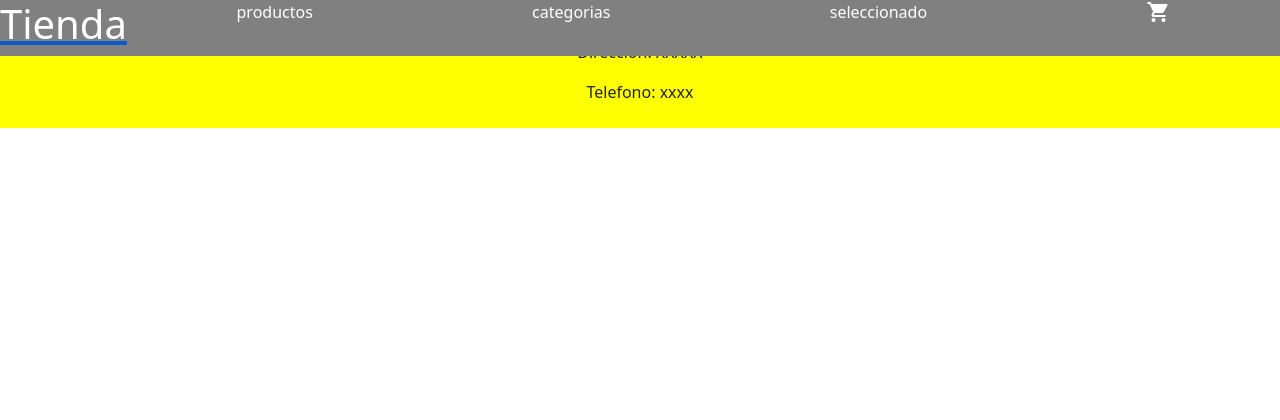
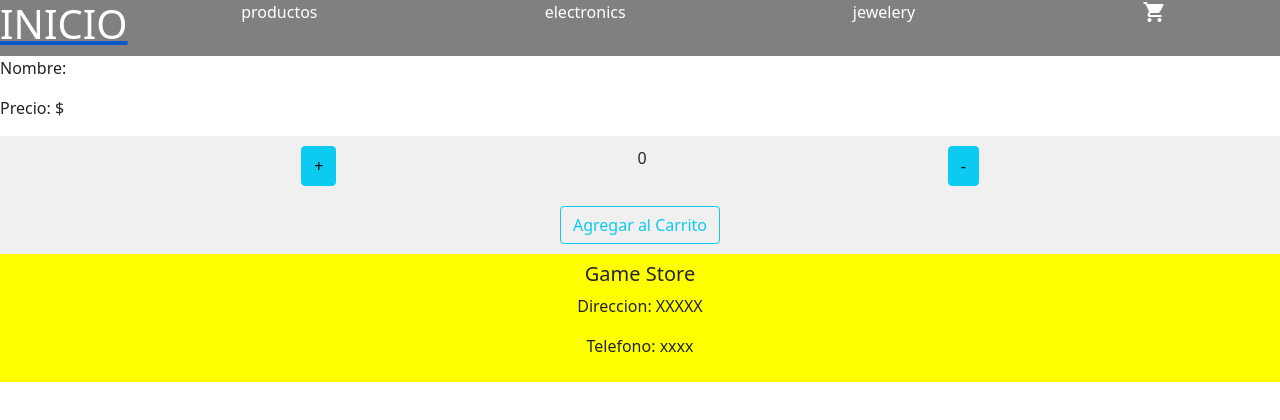
Before and after one commit to vueno1/my-app-Ueno, a React (Create React App) app: page /producto/1 in a window 1280 px wide. Shown: the top 420 px of the page. Built offline with nearby package versions, Linux system fonts and the light colour scheme; no server answers.

Commit message:
probando las rutas y links

```diff
--- a/src/App.js
+++ b/src/App.js
@@ -3,6 +3,7 @@
 import Header from "./componentes/header/Header" //COMPONENTE
 import Footer from "./componentes/footer/Footer" //COMPONENTE
 import Home from "./Home";
+import Carrito from "./Carrito";
 
 import ItemListContainer from "./componentes/main/ItemListContainer"; // COMPONENTE
 import ItemDetailContainer from "./componentes/main/details/ItemDetailContainer";
@@ -17,11 +18,12 @@ import 'bootstrap/dist/css/bootstrap.min.css';
 
 const App = () => {
 
+
     const links = [
 
         {href: "/productos", name:"productos", id:1}, //link para todos los productos
-        {href: "/categoria", name:"categorias", id:2}, //link para electronicas
-        {href: "/categoria/id", name:"seleccionado", id:3}, // link para jewelery
+        {href: "/categoria/electronics", name:"electronics", id:2}, //link para electronicas
+        {href: "/categoria/jewelery", name:"jewelery", id:3}, // link para jewelery
     ]
 
 
@@ -33,8 +35,9 @@ const App = () => {
                 <Routes>
                     <Route path= "/" element={<Home/>} />
                     <Route path= "/productos" element={<ItemListContainer nombre={"E-COMMERCE"}/>} />
-                    <Route path= "/categoria" element={<ItemListContainer nombre={"E-COMMERCE"}/>} />
-                    <Route path= "/categoria/id" element={<ItemDetailContainer/>} />
+                    <Route path= "/categoria/:id" element={<ItemListContainer nombre={"E-COMMERCE"}/>} />
+                    <Route path= "/producto/:id" element={<ItemDetailContainer/>} />
+                    <Route path= "/carrito" element= {<Carrito/>} />
                 </Routes>
 
                 <Footer/>
--- /dev/null
+++ b/src/Carrito.js
@@ -0,0 +1,17 @@
+import React from 'react'
+
+function Carrito() {
+
+
+    return (
+
+
+        <div className='carrito'>
+
+            soy carrito
+
+        </div>
+    )
+}
+
+export default Carrito
--- a/src/componentes/header/Header.js
+++ b/src/componentes/header/Header.js
@@ -13,7 +13,7 @@ const Header = ({links}) => {
         <>
             <header className= "header">
 
-                <NavLink to="/productos"><h1>Tienda</h1></NavLink>
+                <NavLink to="/"><h1>INICIO</h1></NavLink>
 
                 {/*//////
                 COMPONENTE
--- a/src/componentes/main/Item.js
+++ b/src/componentes/main/Item.js
@@ -1,8 +1,8 @@
 import React from 'react'
-
+import {Link} from "react-router-dom"
 
 //recibo los props del padre → "articulo y precio"
-function Item({articulo, precio, image}) {
+function Item({item}) {
 
 
     return (
@@ -12,11 +12,12 @@ function Item({articulo, precio, image}) {
             {/* y los muestro en el DOM */}
                 <div className='styleItem'>
                     <div>
-                        <img src={image} alt="" />
+                        <img src={item.image} alt="" />
                     </div>
-                    <p> {articulo} </p>
-                    <p> USD {precio} </p>
-                    <button>+agregar</button>
+                    <p> {item.title} </p>
+                    <p> USD {item.price} </p>
+
+                    <Link to={`/producto/${item.id}`}>agregar</Link>
 
                 </div>
 
--- a/src/componentes/main/ItemList.js
+++ b/src/componentes/main/ItemList.js
@@ -1,5 +1,7 @@
 import React from 'react'
 import Item from './Item'
+
+//--------------------------------------------------------------------------------------------
 
 //ItemList recibe como prop → "propiedad"
 function ItemList({propiedad}) {
@@ -9,11 +11,11 @@ function ItemList({propiedad}) {
         <>
 
             {/* uso metodo .map para recorrer mi array y divisar propiedades */}
-            {propiedad.map ( (a) => (
+            {propiedad.map ( (item, index ) => (
 
                 //le agrego una Key unica para idenfiticar cada articulo.
                 //envio los props para el componente Item
-                <Item key={a.id} articulo={a.title} precio={a.price} image={a.image} />
+                <Item key={index} item={item} />
 
             ))}
 
--- a/src/componentes/main/ItemListContainer.js
+++ b/src/componentes/main/ItemListContainer.js
@@ -5,10 +5,13 @@ import React from 'react' //REACT
 import {useState, useEffect} from 'react'
 import ItemList from './ItemList'
 
+import { useParams } from 'react-router-dom'
+
 
 //----------------------------------------------------------------------------------
 function ItemListContainer({nombre}) {
 
+    const {id} = useParams ()
 
     //defino variables cargando, comienza en estado true.
     const [cargando, setCargando] = useState (true)
--- a/src/componentes/main/details/ItemDetail.js
+++ b/src/componentes/main/details/ItemDetail.js
@@ -1,38 +1,26 @@
-import React from 'react'
-import ItemCount from '../ItemCount'
+import ItemCount from "../ItemCount"
 
-function ItemDetail({producto}) {
+const ItemDetail = ({producto}) => {
 
     console.log (producto)
 
-     //funcion para mostrar cantidad de productos.
-     const onAdd = (cantidad) => {
-        console.log ( `el carrito tiene ${cantidad} productos` )
+    //const [mostrar,setMostrar] = useState(true)
+
+    const onAdd = (cantidad)=>{
+        console.log("Soy onAdd desde ItemListContainer")
+        console.log("Cantidad de items: " + cantidad)
+        //setCantidad(cantidad)
     }
 
-    return (
+        return (
+            <div>
+                <h1>Detalle de producto</h1>
+                <p>Nombre: {} </p>
+                <p>Precio: ${/* producto.precio */}</p>
+                <ItemCount stock={5} initial={1} onAdd={onAdd} />
+            </div>
+        )
 
-        <>
-
-            <div className='styleItem' >
-
-                <p>PRODUCTO: {producto.id} </p>
-                <h3>{producto.title} </h3>
-                <p> {producto.category} </p>
-
-                <div>
-                    <img src={producto.image} alt="" />
-                </div>
-
-                <div>
-                    <ItemCount stock= {5} initial={0} onAdd={onAdd} />
-                </div>
-
-            </div>
-
-        </>
-
-    )
 }
 
 export default ItemDetail
--- a/src/componentes/main/details/ItemDetailContainer.js
+++ b/src/componentes/main/details/ItemDetailContainer.js
@@ -1,51 +1,36 @@
 import React from 'react'
 import ItemDetail from './ItemDetail'
-import {useState, useEffect} from 'react'
+import { useState, useEffect } from 'react'
+import { useParams } from 'react-router-dom'
 
-
+//-----------------------------------------------------------------------------------
 
 function ItemDetailContainer() {
 
-    let [producto, setProducto] = useState ([])
+    let [item, setItem] = useState ()
+    const {id} = useParams ()
 
-    useEffect ( () => {
+    console.log ('id:' + id)
 
-        fetch ('https://fakestoreapi.com/products/1')
+    useEffect(() => {
 
-            .then ( (res)=> res.json ())
-            .then ((res) => {
+        fetch ('https://fakestoreapi.com/products')
 
-                setTimeout (()=> {
-                    setProducto (res)
-                }, 2000)
+        .then ( (res) => res.json ())
+        .then ((res) => {
+           setItem (res)
+        })
 
-                console.log (res)
-
-            })
-
-    }, [])
+    }, [id])
 
     return (
 
         <>
-
-        <div className='divSeleccion'>
-
-            {producto.length === 0? (
-                <h3>{'⏳'} Cargando producto seleccionado....</h3>
-            ): (
-
-                <ItemDetail producto= {producto}/>
-
-            )}
-
-
-
-        </div>
-
+            <ItemDetail producto={item} />
         </>
 
     )
+
 }
 
 export default ItemDetailContainer
--- a/src/style.css
+++ b/src/style.css
@@ -104,3 +104,7 @@ FOOTER STYLES
     padding: 0.5rem 0;
     text-align: center;
 }
+
+.carrito {
+    padding: 100px 0;
+}
```
Also changed, not shown: info.txt (deleted).
